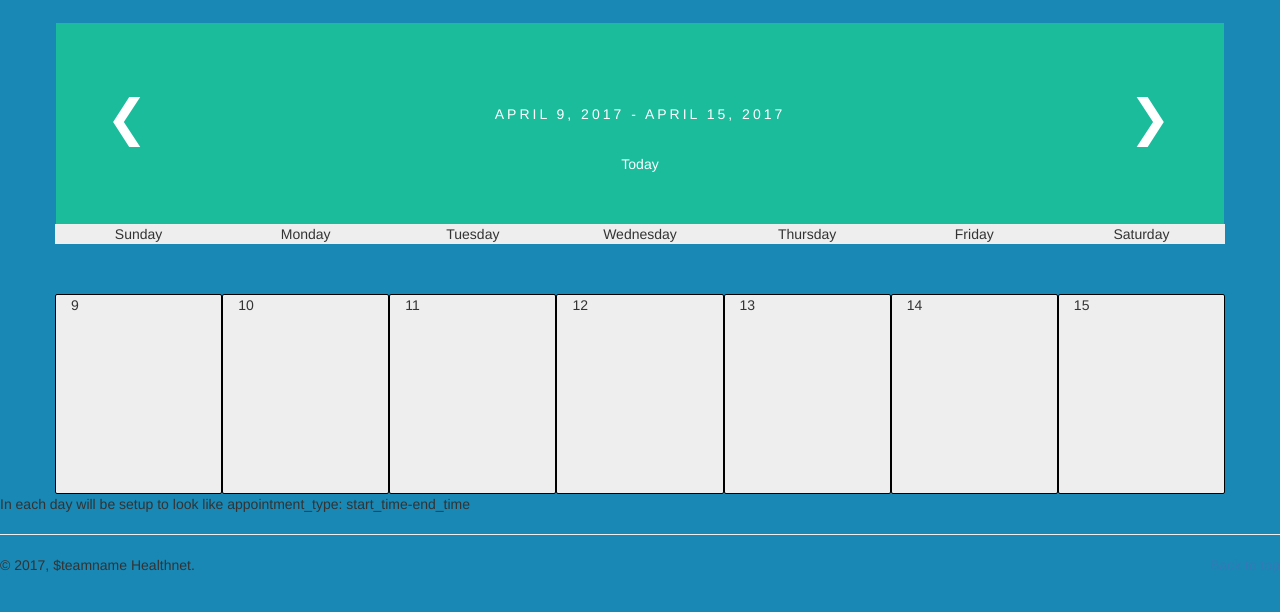
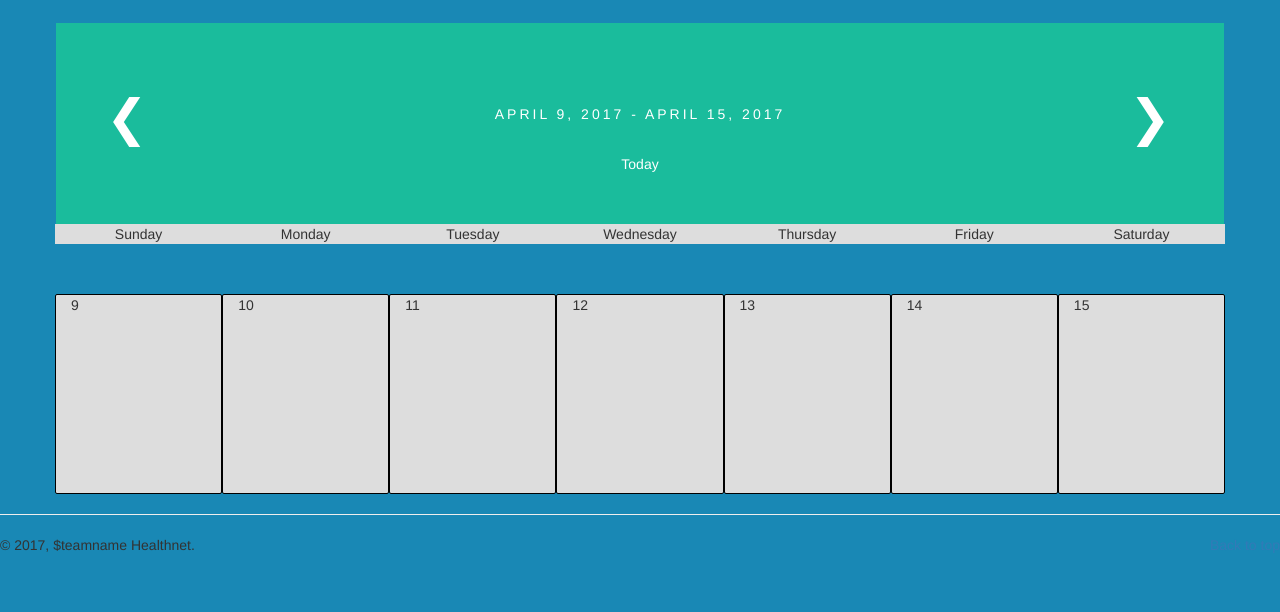
Before and after one commit to maybe-raven/HNet, a Django app: page /reservation/weekview/ in a window 1280 px wide. Shown: the part 51-663 px from the top of the page. Run offline with Django 3.2, Linux system fonts and the light colour scheme; the visitor is signed in with stand-in values (Sample User, id 1); parts of the project's set-up code (start-up, migrations or seed data) failed here and were passed over; some libraries are stand-ins or nearby versions.

Commit message:
Fixed Appointment Display
Display of the appointment list was updated. Wrong template name was
being used and some of the colors were off. Changed the full calendar to
mimick what the weekview looks like too.

```diff
--- a/reservation/templates/reservation/calendar.html
+++ b/reservation/templates/reservation/calendar.html
@@ -42,11 +42,12 @@
                 <td style="background-color:#ddd">{{ day }}
                     <a href="{% url 'reservation:overview' day month year %}" class="infobox"
                        style="text-decoration:none;color:black;display:block;">
-                        <ul style="background-color:#ddd;">
+                        <ul style="background-color:#ddd; padding-left:15px;">
                             {% for appointment in appointment_list %}
                             {% if appointment.date.day == day %}
                             {% if appointment.date.month == month %}
-                            <li>{{ appointment.title }}</li>
+                            <li>{{ appointment.title }}: <p style="font-size:10px;">{{ appointment.start_time }}
+                                -{{appointment.end_time }}</p></li>
                             {% endif %}
                             {% endif %}
                             {% endfor %}
--- a/reservation/templates/reservation/weekview.html
+++ b/reservation/templates/reservation/weekview.html
@@ -10,7 +10,7 @@
             <tr>
                 <td class="prev"><a href="{% url 'reservation:weekview' last_week.day last_week.month last_week.year %}"
                                     style="text-decoration: none;color: white;">&#10094;</a></td>
-                <td class="monthhead"style="font-size:">{{ start_day }} - {{ end_day }}</td>
+                <td class="monthhead" style="font-size:">{{ start_day }} - {{ end_day }}</td>
                 <td class="next"><a href="{% url 'reservation:weekview' next_week.day next_week.month next_week.year %}"
                                     style="text-decoration: none;color: white;">&#10095;</a></td>
             </tr>
@@ -18,27 +18,28 @@
         <a href="{% url 'reservation:overview_today' %}" style="color:white;">Today</a>
     </div>
     <div class="row seven-cols">
-        <div class="col-md-1 dayview">Sunday</div>
-        <div class="col-md-1 dayview">Monday</div>
-        <div class="col-md-1 dayview">Tuesday</div>
-        <div class="col-md-1 dayview">Wednesday</div>
-        <div class="col-md-1 dayview">Thursday</div>
-        <div class="col-md-1 dayview">Friday</div>
-        <div class="col-md-1 dayview">Saturday</div>
+        <div class="col-md-1 dayview" style="background-color:#ddd;">Sunday</div>
+        <div class="col-md-1 dayview" style="background-color:#ddd;">Monday</div>
+        <div class="col-md-1 dayview" style="background-color:#ddd;">Tuesday</div>
+        <div class="col-md-1 dayview" style="background-color:#ddd;">Wednesday</div>
+        <div class="col-md-1 dayview" style="background-color:#ddd;">Thursday</div>
+        <div class="col-md-1 dayview" style="background-color:#ddd;">Friday</div>
+        <div class="col-md-1 dayview" style="background-color:#ddd;">Saturday</div>
     </div>
 
     <div class="col-xs-12" style="height:50px;"></div>
 
     <div class="row seven-cols">
         {% for day in week %}
-        <div class="col-md-1 dayblock">{{ day.day }}
+        <div class="col-md-1 dayblock" style="background-color:#ddd;">{{ day.day }}
             <a href="{% url 'reservation:overview' day.day day.month day.year %}" class="infobox"
                style="text-decoration:none;color:black;display:block;">
-                        <ul style="background-color:#ddd;">
-                            {% for appointment in appointments %}
+                <ul style="background-color:#ddd; padding-left:0px;">
+                    {% for appointment in appointment_list %}
                     {% if appointment.date.day == day.day %}
-                            {% if appointment.date.month == month %}
-                            <li>{{ appointment.title }}</li>
+                    {% if appointment.date.month == day.month %}
+                    <li>{{ appointment.title }}: <p style="font-size:10px;">{{ appointment.start_time }}
+                        -{{appointment.end_time }}</p></li>
                     {% endif %}
                     {% endif %}
                     {% endfor %}
@@ -52,7 +53,4 @@
 
 </div>
 
-
-<p>In each day will be setup to look like appointment_type: start_time-end_time</p>
-
 {% endblock %}
```
Lines whose indentation alone changed are shown as unchanged.
